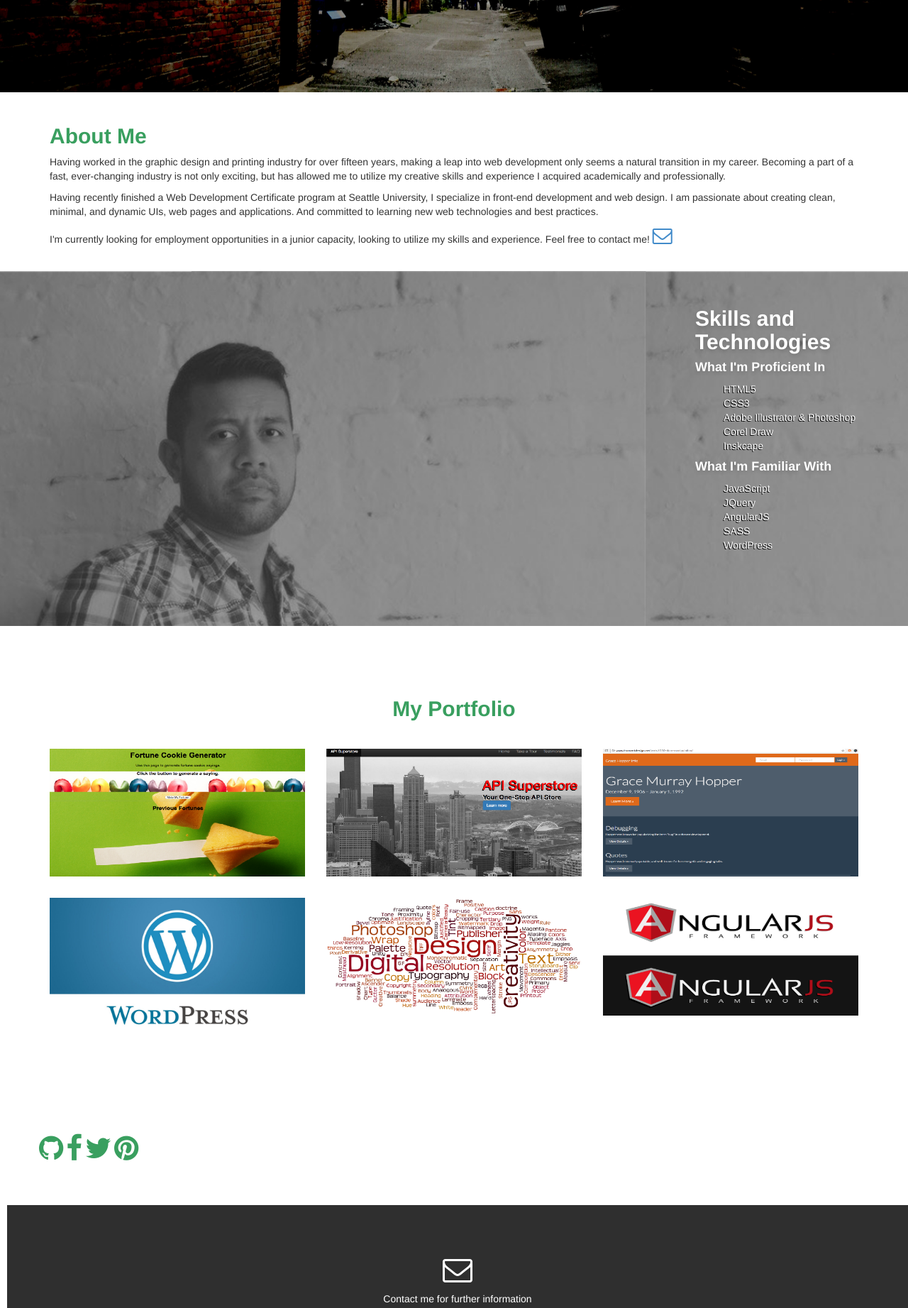
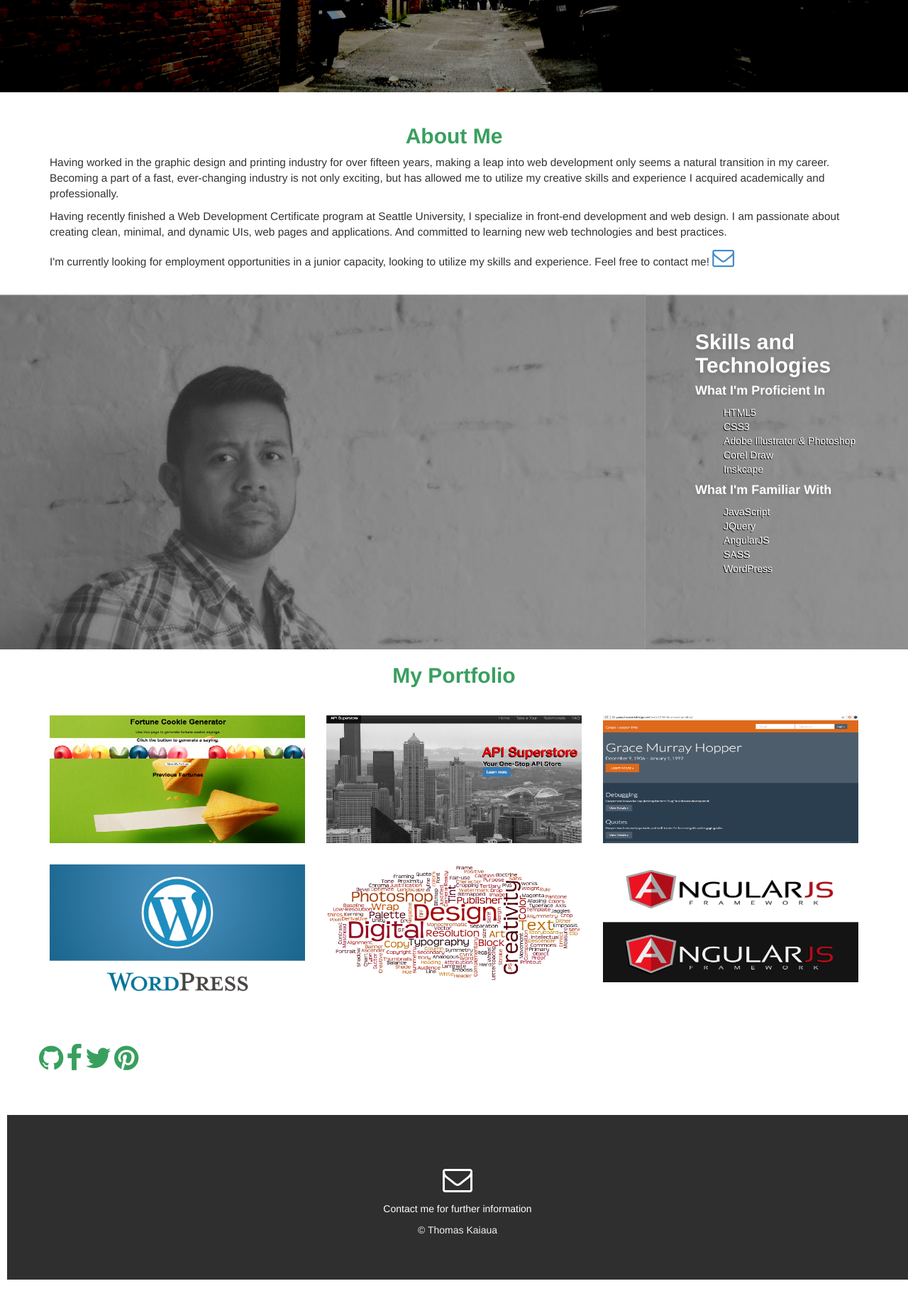
Before and after one commit to ThomasKDesign/PortfolioSite, a plain HTML site: page index.html in a window 1280 px wide. Shown: the part 520-2363 px from the top of the page at 71% size. After the commit the page ends 2323 px from the top, so only its background shows below. Drawn offline with nearby package versions, Linux system fonts and the light colour scheme; a script that the page names is missing.

Commit message:
Adjust font size and h2 positions

```diff
--- a/CSS/style.css
+++ b/CSS/style.css
@@ -2,35 +2,7 @@
    Base Styles, Bootstrap Modifications & Fonts Import
    ========================================================================== */
 
-/* @import url(http://fonts.googleapis.com/css?family=Montserrat:400,700);
-::-moz-selection {
-	background: #f2c2c9;
-	color: #a4003a;
-	text-shadow: none;
-}
 
-::selection {
-	background: #16a085;
-	color: #a4003a;
-	text-shadow: none;
-}
-
-
-/*
- * A better looking default horizontal rule
- */
-
-.centered {
-	text-align: center
-}
-
-.mt {
-	margin-top: 80px;
-}
-
-.mb {
-	margin-bottom: 80px;
-}
 
 
 /*==========================================================================
@@ -134,7 +106,8 @@ hr {
 }
 
 #Aboutwrap {
-	font-weight: 450;
+	font-size: 110%;
+	font-weight: 300;
 	padding: 25px;
 	background-color: white;
 }
@@ -232,57 +205,6 @@ p.footerBrand {
 	color: 399F5F;
 }
 
-/*#workwrap {
-	background: url(../img/Portrait-with-OrangeBG-650x975.png) no-repeat center top;
-	padding-top: 250px;
-	background-attachment: relative;
-	background-position: center center;
-	min-height: 650px;
-	width: 100%;
-	-webkit-background-size: 100%;
-	-moz-background-size: 100%;
-	-o-background-size: 100%;
-	background-size: 100%;
-	-webkit-background-size: cover;
-	-moz-background-size: cover;
-	-o-background-size: cover;
-	background-size: cover;
-}
-
-#workwrap h1 {
-	color: #ffffff;
-	padding-top: 10px;
-	padding-bottom: 20px;
-	letter-spacing: 4px;
-	font-size: 80px;
-	font-weight: bold;
-}
-
-#workwrap h4 {
-	font-weight: 400;
-	color: #ffffff
-}
-
-#aboutwrap {
-	background: url(../img/about.jpg) no-repeat center top;
-	margin-top: -70px;
-	padding-top: 250px;
-	text-align: center;
-	background-attachment: relative;
-	background-position: center center;
-	min-height: 550px;
-	width: 100%;
-	-webkit-background-size: 100%;
-	-moz-background-size: 100%;
-	-o-background-size: 100%;
-	background-size: 100%;
-	-webkit-background-size: cover;
-	-moz-background-size: cover;
-	-o-background-size: cover;
-	background-size: cover;
-} */
-
-
  /*Gallery */
 
 .gallery {
--- a/index.html
+++ b/index.html
@@ -71,7 +71,7 @@
 	<!-- About -->
 	<div class="About" id="Aboutwrap">
 	  <div class="container text-centered">
-		 <h2>About Me</h2>
+		 	<center><h2>About Me</h2></center>
 		 	<p>Having worked in the graphic design and printing industry for over fifteen years, making a leap into web development only seems a natural transition in my career. Becoming a part of a fast, ever-changing industry is not only exciting, but has allowed me to utilize my creative skills and experience I
 				 acquired academically and professionally.
 			</p>
@@ -103,44 +103,39 @@
 		</div>
 	</div> <!-- #skills -->
 
-	<!-- Ani.js Example
-		    <header data-anijs="if: click, do: flipInY animated">
-        header (Click here)
-    </header>
-    <div id="main" data-anijs="if: mouseover, do: swing animated">
-        Main (MouseOver)
-    </div>
-    <footer data-anijs="if:click, do: hinge animated, to: #main">
-        footer (Click here)
-    </footer>
-
-		 <div id="item" data-anijs="if: scroll, on: window, do: swing animated, before: scrollReveal">
-        Cuba 2022
-    </div>
--->
-
-	<!--<section id="works"></section> -->
 	<div class="container" id="Portfolio" data-anijs="scroll, on: window, do: scrollReveal">
 		  <div class="row centered mt mb">
-			   <h2>My Portfolio</h2>
+			   <center><h2>My Portfolio</h2></center>
 
 			   <div class="col-lg-4 col-md-4 col-sm-4 gallery" id="PortfolioImg">
-			   			<a href="http://www.thomaskdesign.net/wats1020-dom-basics/"><img src="img/FortuneCookie_srcNEW.png" class="img-responsive"alt="Smiley face" height="300" width="600"></a>
+			   			<a href="http://www.thomaskdesign.net/wats1020-dom-basics/">
+								<img src="img/FortuneCookie_srcNEW.png" class="img-responsive"alt="Smiley face" height="300" width="600">
+					 		</a>
 			   </div>
 			   <div class="col-lg-4 col-md-4 col-sm-4 gallery" id="PortfolioImg">
-			   			<a href="http://www.thomaskdesign.net/wats1010-product-page/"><img src="img/OnlineProductStore_srcNEW.png" class="img-responsive"alt="Smiley face" height="300" width="650"></a>
+			   			<a href="http://www.thomaskdesign.net/wats1010-product-page/">
+								<img src="img/OnlineProductStore_srcNEW.png" class="img-responsive"alt="Smiley face" height="300" width="650">
+					 		</a>
 			   </div>
 			   <div class="col-lg-4 col-md-4 col-sm-4 gallery" id="PortfolioImg">
-			   			<a href="http://www.thomaskdesign.net/wats1020-dom-manipulation/"><img src="img/DOM Manipulation_src.png" class="img-responsive"></a>
+			   			<a href="http://www.thomaskdesign.net/wats1020-dom-manipulation/">
+								<img src="img/DOM Manipulation_src.png" class="img-responsive">
+					 		</a>
 			   </div>
 			   <div class="col-lg-4 col-md-4 col-sm-4 gallery" id="PortfolioImg">
-			   			<a href="work.html"><img src="img/WordPress_src.jpg" class="img-responsive" height="300" width="650"></a>
+			   			<a href="work.html">
+								<img src="img/WordPress_src.jpg" class="img-responsive" height="300" width="650">
+					 		</a>
 			   </div>
 			   <div class="col-lg-4 col-md-4 col-sm-4 gallery" id="PortfolioImg">
-			   			<a href="https://docs.google.com/drawings/d/1_ca5nJBdighurdJOJw5K_0VAdgAQA0vpK4E7AgmFbDs/edit?usp=sharing"><img src="img/Digital_Design_src.png" height="300" width="650" class="img-responsive"></a>
+			   			<a href="https://docs.google.com/drawings/d/1_ca5nJBdighurdJOJw5K_0VAdgAQA0vpK4E7AgmFbDs/edit?usp=sharing">
+								<img src="img/Digital_Design_src.png" height="300" width="650" class="img-responsive">
+					 		</a>
 			   </div>
 			   <div class="col-lg-4 col-md-4 col-sm-4 gallery" id="PortfolioImg">
-			   			<a href="img/under-construction-page.jpg"><img src="img/AngularJS_src.png" class="img-responsive"></a>
+			   			<a href="img/under-construction-page.jpg">
+								<img src="img/AngularJS_src.png" class="img-responsive">
+					 		</a>
 			   </div>
 		  </div><!--/row -->
 	</div><!--/container -->
@@ -148,13 +143,21 @@
 	<div id="social">
 		 	<div class="container-fluid text-centered">
 			 	 <ul>
-			 			<li><a href="https://www.github.com/"><i class="fa fa-github wow bounceInfa-2x wow bounceIn" data-wow-delay=".1s"></i></a></li>
+			 			<li><a href="https://www.github.com/"><i class="fa fa-github wow bounceInfa-2x wow bounceIn" data-wow-delay=".1s"></i>
+								</a>
+					 </li>
 
-			 			<li><a href="https://www.facebook.com/"><i class="fa fa-facebook wow bounceInfa-2x wow bounceIn" data-wow-delay=".1s"></i></a></li>
+			 			<li><a href="https://www.facebook.com/"><i class="fa fa-facebook wow bounceInfa-2x wow bounceIn" data-wow-delay=".1s"></i>
+								</a>
+					 	</li>
 
-			 			<li><a href="https://www.twitter.com/"><i class="fa fa-twitter wow bounceInfa-2x wow bounceIn" data-wow-delay=".1s"></i></a></li>
+			 			<li><a href="https://www.twitter.com/"><i class="fa fa-twitter wow bounceInfa-2x wow bounceIn" data-wow-delay=".1s"></i>
+								</a>
+					 	</li>
 
-			 			<li><a href="https://www.pinterest.com/"><i class="fa fa-pinterest wow bounceInfa-2x wow bounceIn" data-wow-delay=".1s"></i></a></li>
+			 			<li><a href="https://www.pinterest.com/"><i class="fa fa-pinterest wow bounceInfa-2x wow bounceIn" data-wow-delay=".1s"></i>
+								</a>
+					 	</li>
 			 	 </ul>
 		 	</div><!--/container -->
 	</div><!--/social -->
@@ -162,8 +165,10 @@
 	<div id="footerwrap">
 			<div class="container text-center">
 				<div class="footerInfo">
-					<p><a href="mailto:thomas.kaiaua@gmail.com?Subject=Hello%20again" target="_top"><i class="fa fa-envelope-o fa-3x wow bounceIn" data-wow-delay=".1s"></i></a>
-					<p><a href="mailto:thomas.kaiaua@gmail.com?Subject=Hello%20again" target="_top">Contact me for further information</a>
+					<p><a href="mailto:thomas.kaiaua@gmail.com?Subject=Hello!" target="_top"><i class="fa fa-envelope-o fa-3x wow bounceIn" data-wow-delay=".1s"></i></a>
+					</p>
+					<p><a href="mailto:thomas.kaiaua@gmail.com?Subject=Hello!" target="_top">Contact me for further information</a>
+					</p>
 					<p class="footerBrand">&copy; Thomas Kaiaua</p>
 				</div>
 			</div>
@@ -188,7 +193,7 @@
 		<script src="DOM.js/mainDOM.js"></script>
 
   		<!-- Include to use $addClass, $toggleClass or $removeClass -->
-  <script src="http://anijs.github.io/lib/anijs/helpers/dom/anijs-helper-dom-min.js"></script>
+  	<script src="http://anijs.github.io/lib/anijs/helpers/dom/anijs-helper-dom-min.js"></script>
 
   		<!-- The scrollreveal helper -->
   <script src="http://anijs.github.io/lib/anijs/helpers/scrollreveal/anijs-helper-scrollreveal-min.js"></script>
```
